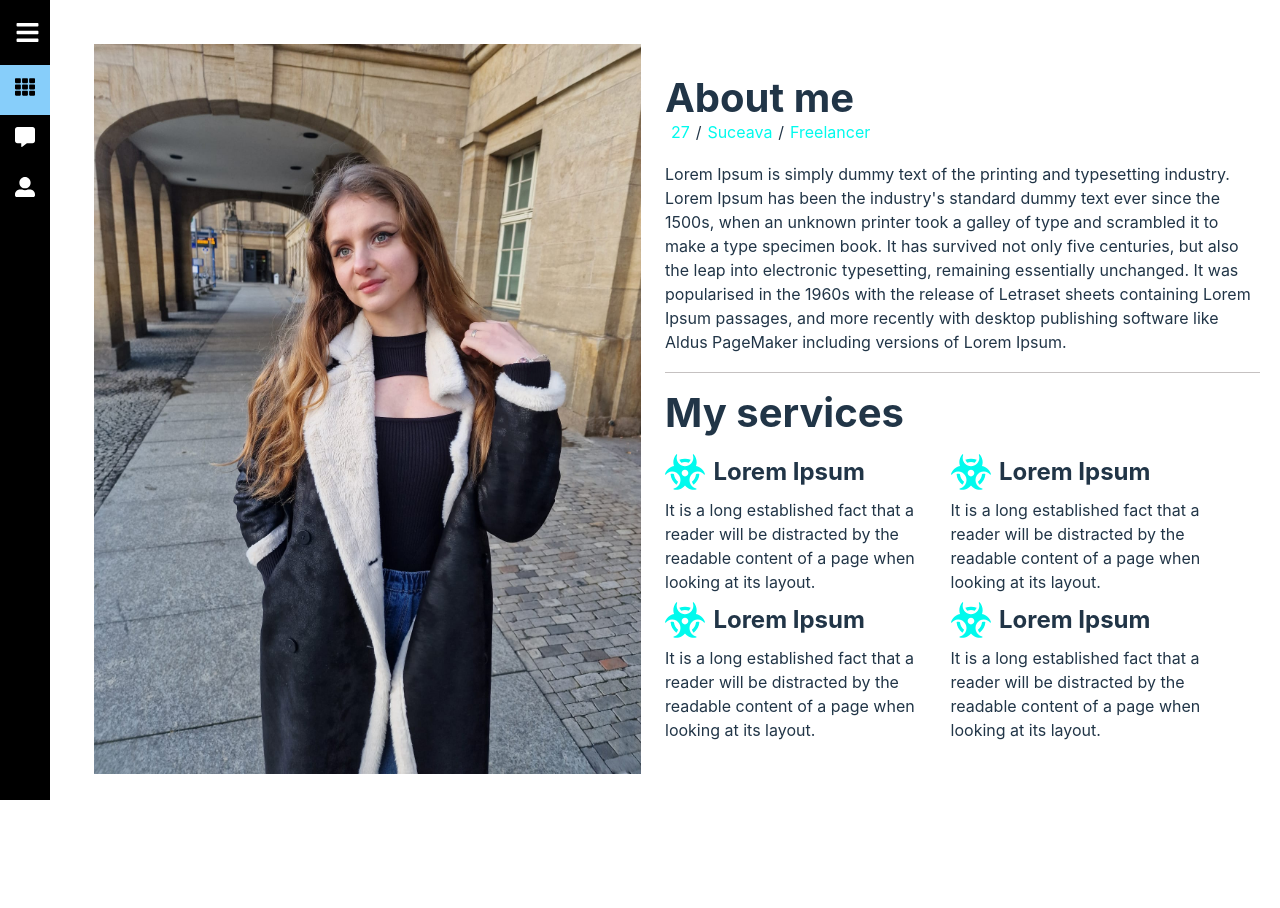
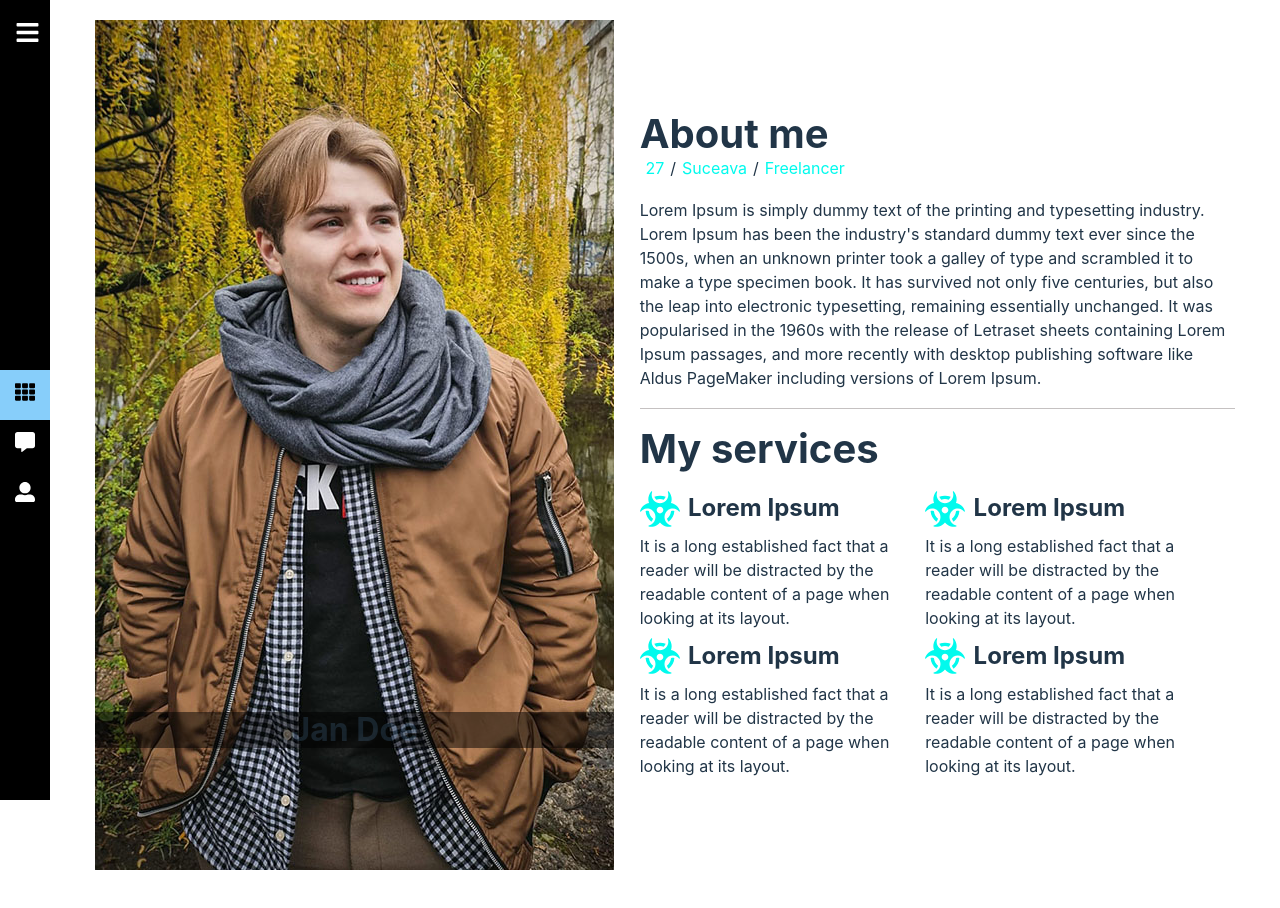
Before and after one commit to alxsrccnt-dot/curriculum-vitae, a React (Vite) app: page / in a window 1280 px wide. Shown: the top 908 px of the page. Before the commit the page ends 823 px from the top, so only its background shows below. Built offline with nearby package versions, Linux system fonts and the light colour scheme.

Commit message:
Change sidebar

```diff
--- a/src/components/NameTitle.jsx
+++ b/src/components/NameTitle.jsx
@@ -2,7 +2,11 @@ import { FullName } from "../constants/texts.js";
 
 function DisplayName()
 {
-    return <h1>{FullName}</h1>;
+    return (
+        <div className='name-block'>
+            <h1>{FullName}</h1>
+        </div>
+    );
 }
 
 export default DisplayName;
--- a/src/components/ProfileImage.jsx
+++ b/src/components/ProfileImage.jsx
@@ -1,4 +1,5 @@
-import ProfilePicture from "../images/img.jpg";
+import ProfilePicture from "../images/profile.jpg";
+import DisplayName from '../components/NameTitle.jsx';
 import DisplayImage from "./SimpleImage";
 
 function DisplayProfileBlock() {
@@ -9,7 +10,7 @@ function DisplayProfileBlock() {
       <DisplayImage
         imageUrl={ProfilePicture}
         imageAlt={profilePictureAlt}/>
-
+      <DisplayName/>
     </div>
   );
 }
--- a/src/components/Sidebar.jsx
+++ b/src/components/Sidebar.jsx
@@ -4,10 +4,8 @@ import {
     FaTh,
     FaBars,
     FaUserAlt,
-    FaRegChartBar,
     FaCommentAlt,
-    FaShoppingBag,
-    FaThList
+    FaDownload
 } from "react-icons/fa";
 
 
@@ -40,6 +38,7 @@ const Sidebar = ({children}) => {
                        <FaBars onClick={toggle}/>
                    </div>
                </div>
+               <div className='sidebar-items'>
                {
                    menuItem.map((item, index)=>(
                        <NavLink to={item.path} key={index} className="link" activeclassname="active">
@@ -48,6 +47,13 @@ const Sidebar = ({children}) => {
                        </NavLink>
                    ))
                }
+                </div>
+                <div className="bottom_section">
+                   <h1 display="block">Download resume</h1>
+                   <div style={{marginLeft: isOpen ? "50px" : "0px"}} className="bars">
+                       <FaDownload/>
+                   </div>
+               </div>
            </div>
            <main>{children}</main>
         </div>
--- a/src/styles/App.css
+++ b/src/styles/App.css
@@ -52,3 +52,11 @@ main{
 .icon, .link_text{
   font-size: 20px;
 }
+
+.sidebar-items{
+  height: 95%;;
+  display: flex;
+  justify-content: center;
+  align-items: flex-start;
+  flex-direction: column;
+}
--- a/src/styles/Pages.css
+++ b/src/styles/Pages.css
@@ -2,12 +2,13 @@
     display: flex;
     flex-direction: row;
     flex-wrap: nowrap;
-    justify-content: space-around;
+    justify-content: space-evenly;
     align-items: center;
+    max-width: 1980px;
+    max-height: 950px;
 }
 
 .left-column {
-    padding: 2%;
     max-width: 50%;
 }
 
@@ -18,6 +19,8 @@
 .profile-photo{
     width: 100%;
     height: auto;
+    position: relative;
+    display: block;
 }
 
 .profile-img{
@@ -84,3 +87,14 @@
 .about-me-content-description{
     margin-top: 3%;
 }
+
+.name-block{
+    position: absolute;
+    bottom: 15%;
+    left: 0;
+    right: 0;
+    background-color: black;
+    opacity: 0.5;
+    transition: .5s ease;
+    text-align: center;
+}
```
Also changed, not shown: src/images/profile.jpg (added).
